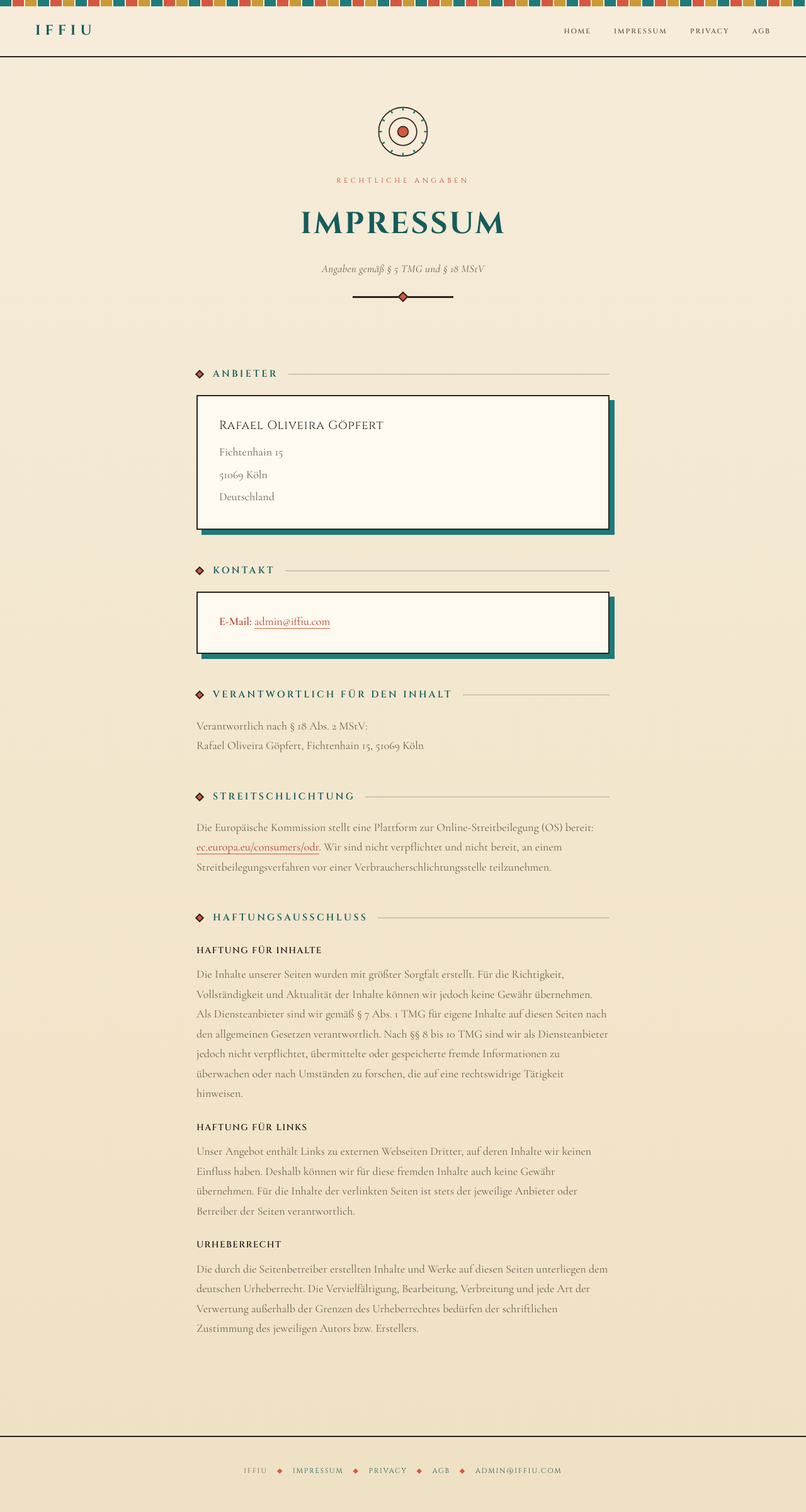
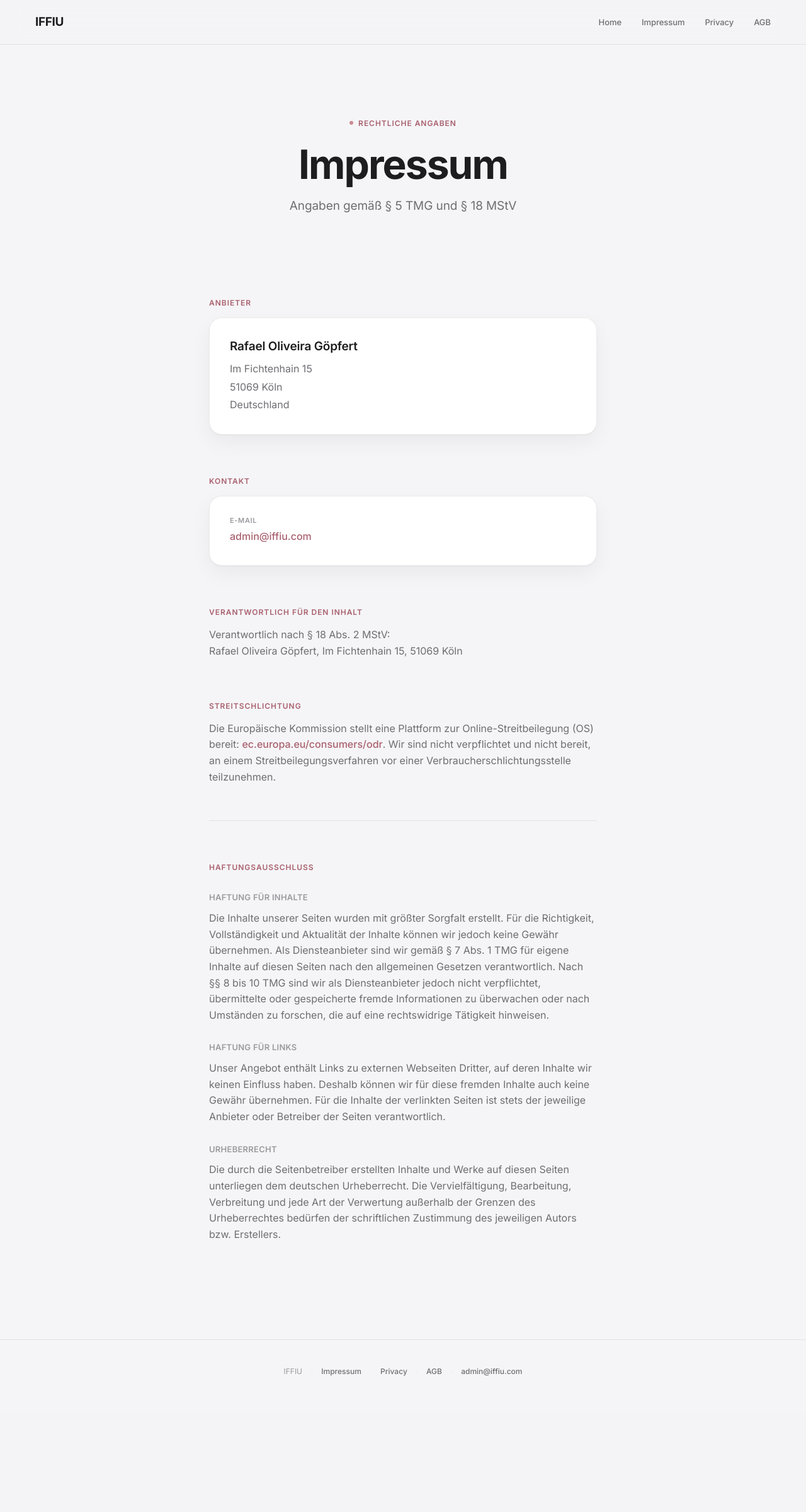
Before and after one commit to bahiarog/Iffiu_Predictive_Marketing, a FastAPI app: page /impressum in a window 1280 px wide. Shown: the whole page at 63% size. After the commit the page ends 2184 px from the top, so only its background shows below. Run offline with FastAPI, Linux system fonts and the light colour scheme.

Commit message:
Redesign impressum: Apple-style minimal premium look (grey/rose), fix address to Im Fichtenhain

```diff
--- a/app/templates/pages/impressum.html
+++ b/app/templates/pages/impressum.html
@@ -7,165 +7,141 @@
 <meta name="description" content="Impressum von IFFIU gemäß § 5 TMG und § 18 MStV.">
 <link rel="preconnect" href="https://fonts.googleapis.com">
 <link rel="preconnect" href="https://fonts.gstatic.com" crossorigin>
-<link href="https://fonts.googleapis.com/css2?family=Cinzel:wght@400;600;700;900&family=Cormorant+Garamond:ital,wght@0,400;0,500;0,600;1,400&display=swap" rel="stylesheet">
+<link href="https://fonts.googleapis.com/css2?family=Inter:wght@300;400;500;600;700;800&display=swap" rel="stylesheet">
 <style>
   :root{
-    --cream:#f6ecd9;
-    --cream2:#efe1c3;
-    --paper:#fffaf0;
-    --ink:#2b2420;
-    --ink-dim:#6b5f52;
-    --teal:#1f7a7a;
-    --teal-deep:#145c5c;
-    --coral:#d6573f;
-    --coral-deep:#b8402b;
-    --gold:#c99a35;
-    --rule: rgba(43,36,32,.18);
-    --serif:'Cormorant Garamond', Georgia, serif;
-    --display:'Cinzel', serif;
+    --bg:#f5f5f7;
+    --panel:#ffffff;
+    --ink:#1d1d1f;
+    --ink-dim:#6e6e73;
+    --ink-faint:#9a9a9f;
+    --rose:#e7b8bf;
+    --rose-deep:#c98a94;
+    --rose-text:#a9616f;
+    --line: rgba(0,0,0,.08);
+    --sans:'Inter', -apple-system, BlinkMacSystemFont, "Segoe UI", Roboto, sans-serif;
   }
   *,*::before,*::after{box-sizing:border-box;margin:0;padding:0;}
-  html,body{background:var(--cream);}
+  html{background:var(--bg);}
   body{
-    font-family:var(--serif);
-    font-size:18px;
-    line-height:1.75;
+    font-family:var(--sans);
+    font-size:17px;
+    line-height:1.6;
     color:var(--ink);
+    background:var(--bg);
     -webkit-font-smoothing:antialiased;
-    background:
-      linear-gradient(180deg, var(--cream) 0%, var(--cream2) 100%);
     min-height:100vh;
-  }
-
-  /* --- stepped deco top band --- */
-  .deco-band{
-    height:10px; width:100%;
-    background:
-      repeating-linear-gradient(90deg,
-        var(--teal) 0 18px, var(--cream) 18px 20px,
-        var(--coral) 20px 38px, var(--cream) 38px 40px,
-        var(--gold) 40px 58px, var(--cream) 58px 60px);
   }
 
   nav{
     position:sticky; top:0; z-index:100;
     display:flex; align-items:center; justify-content:space-between;
     padding:20px 56px;
-    background:rgba(246,236,217,.92); backdrop-filter:blur(10px);
-    border-bottom:2px solid var(--ink);
+    background:rgba(245,245,247,.82); backdrop-filter:blur(20px) saturate(1.8);
+    border-bottom:1px solid var(--line);
   }
   .logo{
-    font-family:var(--display); font-weight:700; font-size:22px;
-    letter-spacing:.32em; color:var(--teal-deep); text-decoration:none;
-    text-transform:uppercase;
+    font-weight:700; font-size:19px; letter-spacing:-.02em;
+    color:var(--ink); text-decoration:none;
   }
-  .nav-links{display:flex; gap:36px; align-items:center;}
+  .nav-links{display:flex; gap:32px; align-items:center;}
   .nav-links a{
-    color:var(--ink-dim); text-decoration:none; font-family:var(--display);
-    font-size:11px; letter-spacing:.18em; text-transform:uppercase; font-weight:600;
+    color:var(--ink-dim); text-decoration:none;
+    font-size:13px; font-weight:500; letter-spacing:-.005em;
     transition:color .2s ease;
   }
-  .nav-links a:hover{color:var(--coral-deep);}
+  .nav-links a:hover{color:var(--rose-text);}
 
-  /* --- ornamental header --- */
-  .crest{
-    max-width:720px; margin:0 auto; padding:76px 32px 0; text-align:center;
+  /* --- ambient background glow --- */
+  .glow{
+    position:fixed; inset:0; z-index:-1; pointer-events:none; overflow:hidden;
   }
-  .sunburst{
-    width:84px; height:84px; margin:0 auto 26px; position:relative;
+  .glow::before, .glow::after{
+    content:""; position:absolute; border-radius:50%; filter:blur(90px); opacity:.5;
   }
-  .sunburst svg{width:100%;height:100%;}
-
-  .eyebrow{
-    font-family:var(--display); font-size:11px; letter-spacing:.42em;
-    text-transform:uppercase; color:var(--coral-deep); margin-bottom:18px;
+  .glow::before{
+    width:560px; height:560px; top:-180px; right:-140px;
+    background:radial-gradient(circle, var(--rose) 0%, transparent 70%);
   }
-  .crest h1{
-    font-family:var(--display); font-weight:700; letter-spacing:.06em;
-    font-size:clamp(2rem,4.2vw,3rem); color:var(--teal-deep);
-    text-transform:uppercase;
-  }
-  .crest .subtitle{
-    margin-top:14px; font-style:italic; font-size:17px; color:var(--ink-dim);
-    letter-spacing:.02em;
-  }
-  .fan-rule{
-    width:180px; height:22px; margin:30px auto 0;
-    background:
-      repeating-linear-gradient(to right,
-        transparent 0 2px,
-        var(--gold) 2px 4px);
-    -webkit-mask:linear-gradient(to bottom, #000 0 2px, transparent 2px 22px),
-                 radial-gradient(circle at 50% 0, transparent 0 1px, #000 1px);
-    position:relative;
-  }
-  .fan-rule::before{
-    content:""; position:absolute; left:50%; top:-6px; transform:translateX(-50%) rotate(45deg);
-    width:12px; height:12px; background:var(--coral); border:2px solid var(--ink);
-  }
-  .plain-rule{
-    width:160px; height:3px; margin:28px auto 0; position:relative;
-    background:var(--ink);
-  }
-  .plain-rule i{
-    position:absolute; top:-5px; left:50%; transform:translateX(-50%) rotate(45deg);
-    width:12px; height:12px; background:var(--coral); border:2px solid var(--ink);
+  .glow::after{
+    width:480px; height:480px; bottom:-200px; left:-160px;
+    background:radial-gradient(circle, #d9d9de 0%, transparent 70%);
   }
 
-  /* --- content --- */
-  .content{max-width:720px; margin:0 auto; padding:56px 32px 140px;}
-  .content h2{
-    font-family:var(--display); font-weight:600; font-size:15px;
-    letter-spacing:.22em; text-transform:uppercase; color:var(--teal-deep);
-    margin:52px 0 20px; display:flex; align-items:center; gap:16px;
+  .hero{
+    max-width:720px; margin:0 auto; padding:108px 32px 64px; text-align:center;
   }
-  .content h2::before{
-    content:""; width:10px; height:10px; background:var(--coral);
-    transform:rotate(45deg); flex-shrink:0; border:2px solid var(--ink);
+  .eyebrow{
+    display:inline-flex; align-items:center; gap:8px;
+    font-size:12px; font-weight:600; letter-spacing:.08em; text-transform:uppercase;
+    color:var(--rose-text); margin-bottom:22px;
   }
-  .content h2::after{content:""; flex:1; height:2px; background:var(--rule);}
-  .content h3{
-    font-family:var(--display); font-weight:600; font-size:14px;
-    letter-spacing:.1em; text-transform:uppercase; color:var(--ink);
-    margin:26px 0 10px;
+  .eyebrow .dot{width:6px; height:6px; border-radius:50%; background:var(--rose-deep);}
+  .hero h1{
+    font-weight:700; letter-spacing:-.03em; line-height:1.05;
+    font-size:clamp(2.6rem,6vw,4rem); color:var(--ink);
   }
-  .content p{color:var(--ink-dim); margin-bottom:14px;}
-  .content a{color:var(--coral-deep); text-decoration:none; border-bottom:1px solid var(--coral);}
-  .content a:hover{color:var(--teal-deep); border-color:var(--teal-deep);}
+  .hero .subtitle{
+    margin-top:18px; font-size:19px; font-weight:400; color:var(--ink-dim);
+    letter-spacing:-.005em;
+  }
 
-  .panel{
-    background:var(--paper);
-    border:2px solid var(--ink);
-    position:relative;
-    padding:30px 34px;
-    margin:0 0 8px;
-    box-shadow:8px 8px 0 var(--teal);
+  .content{max-width:680px; margin:0 auto; padding:0 32px 140px;}
+
+  .section{margin-top:64px;}
+  .section-label{
+    font-size:12px; font-weight:600; letter-spacing:.08em; text-transform:uppercase;
+    color:var(--rose-text); margin-bottom:14px;
   }
-  .panel .name{
-    font-family:var(--display); font-size:19px; letter-spacing:.04em; color:var(--ink);
-    margin-bottom:10px;
+  .section h3{
+    font-size:13px; font-weight:600; letter-spacing:.02em; text-transform:uppercase;
+    color:var(--ink-faint); margin:28px 0 10px;
   }
-  .panel p{margin-bottom:4px; color:var(--ink-dim);}
-  .panel strong{color:var(--coral-deep); font-weight:600;}
+  .section p{color:var(--ink-dim); margin-bottom:14px; font-size:16px;}
+  .section a{color:var(--rose-text); text-decoration:none; font-weight:500;}
+  .section a:hover{color:var(--ink);}
+
+  .card{
+    background:var(--panel);
+    border-radius:20px;
+    padding:30px 32px;
+    box-shadow:0 1px 2px rgba(0,0,0,.04), 0 12px 32px rgba(0,0,0,.05);
+    border:1px solid var(--line);
+  }
+  .card + .card{margin-top:14px;}
+  .card .name{
+    font-size:19px; font-weight:600; letter-spacing:-.01em; color:var(--ink);
+    margin-bottom:8px;
+  }
+  .card p{margin-bottom:3px; color:var(--ink-dim); font-size:16px;}
+  .card .label{
+    font-size:11px; font-weight:600; letter-spacing:.06em; text-transform:uppercase;
+    color:var(--ink-faint); display:block; margin-bottom:3px;
+  }
+
+  hr.divider{
+    border:none; height:1px; background:var(--line); margin:56px 0 0;
+  }
 
   footer{
-    padding:44px 32px 56px; text-align:center; border-top:2px solid var(--ink);
-    font-family:var(--display); font-size:11px; letter-spacing:.18em;
-    text-transform:uppercase; color:var(--ink-dim);
-    background:var(--cream2);
+    padding:40px 32px 56px; text-align:center;
+    border-top:1px solid var(--line);
+    font-size:12px; color:var(--ink-faint);
   }
-  footer a{color:var(--teal-deep); text-decoration:none;}
-  footer .mark{color:var(--coral); margin:0 10px;}
+  footer a{color:var(--ink-dim); text-decoration:none; font-weight:500;}
+  footer a:hover{color:var(--rose-text);}
+  footer .sep{margin:0 10px; color:var(--line);}
 
-  @media(max-width:768px){
+  @media(max-width:640px){
     nav{padding:16px 20px;} .nav-links{gap:18px;}
-    .content{padding:40px 20px 100px;}
-    .panel{padding:24px 20px; box-shadow:6px 6px 0 var(--teal);}
+    .hero{padding:72px 20px 48px;}
+    .content{padding:0 20px 100px;}
+    .card{padding:24px 22px;}
   }
 </style>
 </head>
 <body>
-<div class="deco-band"></div>
+<div class="glow"></div>
 <nav>
   <a href="/" class="logo">IFFIU</a>
   <div class="nav-links">
@@ -176,62 +152,50 @@
   </div>
 </nav>
 
-<div class="crest">
-  <div class="sunburst">
-    <svg viewBox="0 0 100 100" xmlns="http://www.w3.org/2000/svg">
-      <g transform="translate(50,50)">
-        <circle r="46" fill="none" stroke="#2b2420" stroke-width="2"/>
-        <g stroke="#1f7a7a" stroke-width="3">
-          <line x1="0" y1="-40" x2="0" y2="-46"/>
-          <line x1="20" y1="-34.6" x2="23" y2="-39.8"/>
-          <line x1="34.6" y1="-20" x2="39.8" y2="-23"/>
-          <line x1="40" y1="0" x2="46" y2="0"/>
-          <line x1="34.6" y1="20" x2="39.8" y2="23"/>
-          <line x1="20" y1="34.6" x2="23" y2="39.8"/>
-          <line x1="0" y1="40" x2="0" y2="46"/>
-          <line x1="-20" y1="34.6" x2="-23" y2="39.8"/>
-          <line x1="-34.6" y1="20" x2="-39.8" y2="23"/>
-          <line x1="-40" y1="0" x2="-46" y2="0"/>
-          <line x1="-34.6" y1="-20" x2="-39.8" y2="-23"/>
-          <line x1="-20" y1="-34.6" x2="-23" y2="-39.8"/>
-        </g>
-        <circle r="26" fill="#f6ecd9" stroke="#2b2420" stroke-width="2"/>
-        <circle r="10" fill="#d6573f" stroke="#2b2420" stroke-width="2"/>
-      </g>
-    </svg>
-  </div>
-  <div class="eyebrow">Rechtliche Angaben</div>
+<div class="hero">
+  <div class="eyebrow"><span class="dot"></span>Rechtliche Angaben</div>
   <h1>Impressum</h1>
   <p class="subtitle">Angaben gemäß § 5 TMG und § 18 MStV</p>
-  <div class="plain-rule"><i></i></div>
 </div>
 
 <div class="content">
 
-  <h2>Anbieter</h2>
-  <div class="panel">
+  <div class="section">
+    <div class="section-label">Anbieter</div>
+    <div class="card">
       <p class="name">Rafael Oliveira Göpfert</p>
-    <p>Fichtenhain 15</p>
+      <p>Im Fichtenhain 15</p>
       <p>51069 Köln</p>
       <p>Deutschland</p>
     </div>
-
-  <h2>Kontakt</h2>
-  <div class="panel">
-    <p><strong>E-Mail:</strong> <a href="mailto:admin@iffiu.com">admin@iffiu.com</a></p>
   </div>
 
-  <h2>Verantwortlich für den Inhalt</h2>
+  <div class="section">
+    <div class="section-label">Kontakt</div>
+    <div class="card">
+      <span class="label">E-Mail</span>
+      <p><a href="mailto:admin@iffiu.com">admin@iffiu.com</a></p>
+    </div>
+  </div>
+
+  <div class="section">
+    <div class="section-label">Verantwortlich für den Inhalt</div>
     <p>Verantwortlich nach § 18 Abs. 2 MStV:<br>
-  Rafael Oliveira Göpfert, Fichtenhain 15, 51069 Köln</p>
+    Rafael Oliveira Göpfert, Im Fichtenhain 15, 51069 Köln</p>
+  </div>
 
-  <h2>Streitschlichtung</h2>
+  <div class="section">
+    <div class="section-label">Streitschlichtung</div>
     <p>Die Europäische Kommission stellt eine Plattform zur Online-Streitbeilegung (OS) bereit:
     <a href="https://ec.europa.eu/consumers/odr/" target="_blank" rel="noopener">ec.europa.eu/consumers/odr</a>.
     Wir sind nicht verpflichtet und nicht bereit, an einem Streitbeilegungsverfahren vor einer
     Verbraucherschlichtungsstelle teilzunehmen.</p>
+  </div>
 
-  <h2>Haftungsausschluss</h2>
+  <hr class="divider">
+
+  <div class="section">
+    <div class="section-label">Haftungsausschluss</div>
     <h3>Haftung für Inhalte</h3>
     <p>Die Inhalte unserer Seiten wurden mit größter Sorgfalt erstellt. Für die Richtigkeit, Vollständigkeit
     und Aktualität der Inhalte können wir jedoch keine Gewähr übernehmen. Als Diensteanbieter sind wir gemäß
@@ -249,13 +213,14 @@
     <p>Die durch die Seitenbetreiber erstellten Inhalte und Werke auf diesen Seiten unterliegen dem deutschen
     Urheberrecht. Die Vervielfältigung, Bearbeitung, Verbreitung und jede Art der Verwertung außerhalb der
     Grenzen des Urheberrechtes bedürfen der schriftlichen Zustimmung des jeweiligen Autors bzw. Erstellers.</p>
+  </div>
 
 </div>
 
 <footer>
-  IFFIU <span class="mark">&#9670;</span> <a href="/impressum">Impressum</a> <span class="mark">&#9670;</span>
-  <a href="/privacy">Privacy</a> <span class="mark">&#9670;</span> <a href="/agb">AGB</a>
-  <span class="mark">&#9670;</span> <a href="mailto:admin@iffiu.com">admin@iffiu.com</a>
+  IFFIU <span class="sep">&middot;</span> <a href="/impressum">Impressum</a> <span class="sep">&middot;</span>
+  <a href="/privacy">Privacy</a> <span class="sep">&middot;</span> <a href="/agb">AGB</a>
+  <span class="sep">&middot;</span> <a href="mailto:admin@iffiu.com">admin@iffiu.com</a>
 </footer>
 </body>
 </html>
```
Lines whose indentation alone changed are shown as unchanged.
